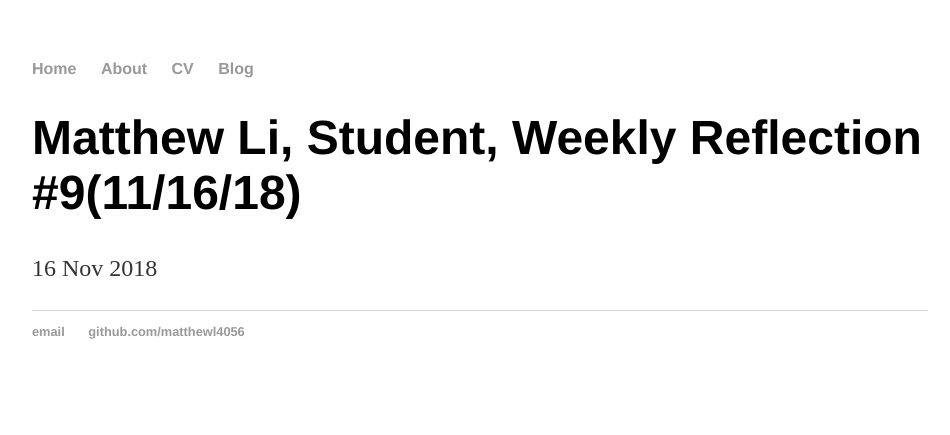
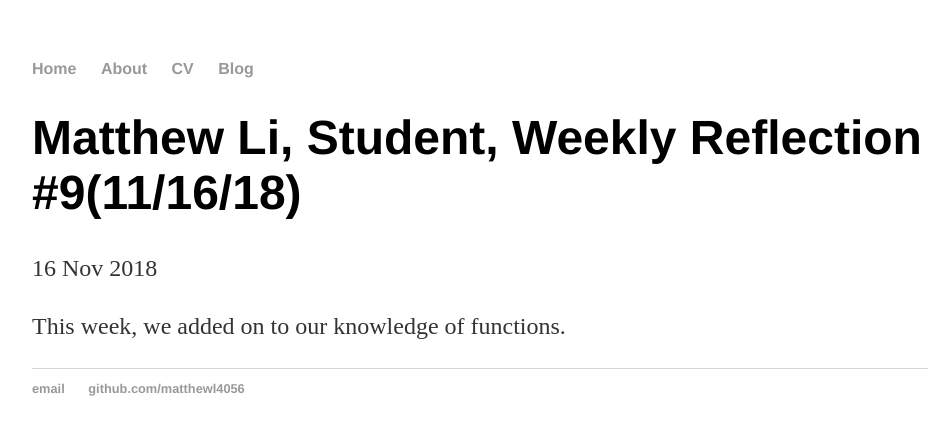
Before and after one commit to matthewl4056/matthewl4056.github.io, a Jekyll site: the page built from _posts/2018-11-16-weekly-reflection-09.md, in a window 1280 px wide. Shown: the top 435 px of the page, without its empty margins (160-1110 px from the left). Built offline with Jekyll 4.4.1, drawn with Linux system fonts in a browser that asks for light colours.

Commit message:
Update 2018-11-16-weekly-reflection-09.md

```diff
--- a/_posts/2018-11-16-weekly-reflection-09.md
+++ b/_posts/2018-11-16-weekly-reflection-09.md
@@ -3,3 +3,4 @@ layout: post
 title: "Matthew Li, Student, Weekly Reflection #9(11/16/18)"
 date: 2018-11-16
 ---
+This week, we added on to our knowledge of functions.
```
